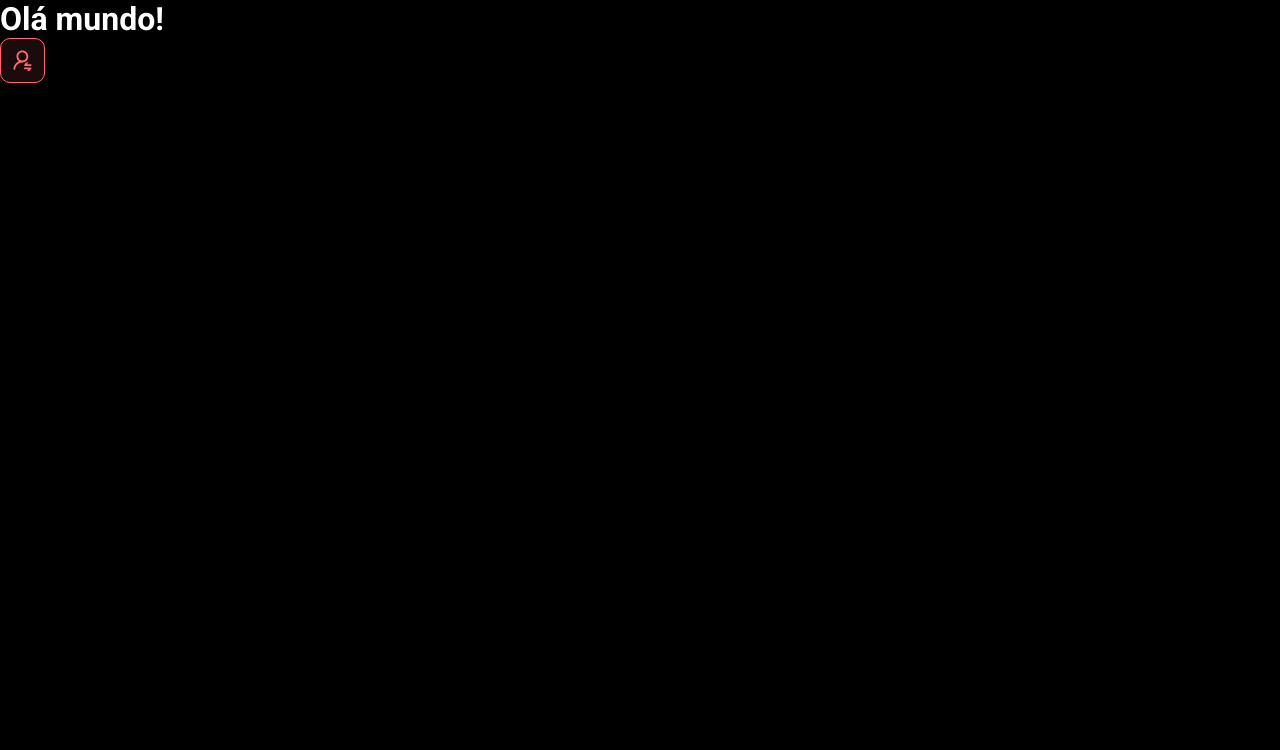
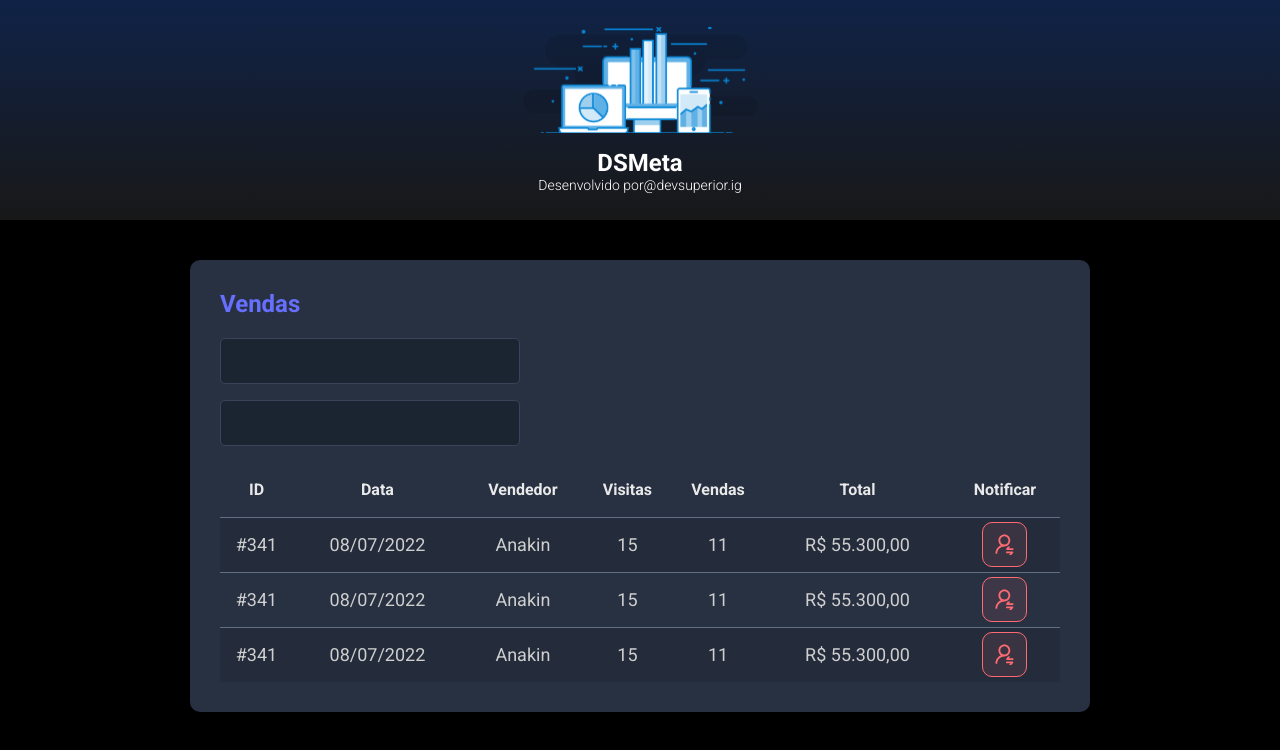
Before and after one commit to danielcrmnzs/dsmeta, a React (Vite) app in the folder frontend/: page / in a window 1280 px wide. Shown: the top 750 px of the page. Built offline with nearby package versions, Linux system fonts and the light colour scheme.

Commit message:
Other components

```diff
--- /dev/null
+++ b/frontend/src/App.css
@@ -0,0 +1,9 @@
+.dsmeta-container {
+    width: 100%;
+    max-width: 900px;
+    margin: 0 auto;
+}
+
+#sales {
+    padding: 40px 10px;
+}
--- a/frontend/src/App.tsx
+++ b/frontend/src/App.tsx
@@ -1,10 +1,19 @@
-import NotificationButton from "./components/NotificationButton"
+import Header from "./components/Header"
+import SalesCard from "./components/SalesCard"
+
+import './App.css'
 
 function App() {
   return (
     <>
-      <h1>Olá mundo!</h1>
-      <NotificationButton />
+      <Header />
+      <main>
+        <section id='sales'>
+          <div className='dsmeta-container'>
+            <SalesCard />
+          </div>
+        </section>
+      </main>
     </>
   )
 }
--- /dev/null
+++ b/frontend/src/components/Header/index.tsx
@@ -0,0 +1,24 @@
+import logo from '../../assets/img/logo.svg'
+
+import './styles.css'
+
+function Header() {
+    return (
+        <>
+            <header>
+                <div className="dsmeta-logo-container">
+                    <img src={logo} alt="DSMeta" />
+                    <h1>DSMeta</h1>
+                    <p>
+                        Desenvolvido por
+                        <a href="https://www.instagram.com/devsuperior.ig/?hl=pt">
+                            @devsuperior.ig
+                        </a>
+                    </p>
+                </div>
+            </header>
+        </>
+    )
+}
+
+export default Header;
--- /dev/null
+++ b/frontend/src/components/Header/styles.css
@@ -0,0 +1,28 @@
+
+header {
+    background: linear-gradient(180deg, #102347 0%, #181818 100%);
+    height: 220px;
+    display: flex;
+    align-items: center;
+    justify-content: center;
+}
+
+.dsmeta-logo-container {
+    display: flex;
+    flex-direction: column;
+    align-items: center;
+}
+
+.dsmeta-logo-container img {
+    width: 235px;
+}
+
+.dsmeta-logo-container h1 {
+    margin-top: 15px;
+    font-size: 24px;
+}
+
+.dsmeta-logo-container p {
+    font-size: 14px;
+    font-weight: 300;
+}
--- /dev/null
+++ b/frontend/src/components/SalesCard/index.tsx
@@ -0,0 +1,77 @@
+import notificationIcon from '../../assets/img/notification-icon.svg'
+import NotificationButton from '../NotificationButton';
+
+import './styles.css'
+
+function SalesCard() {
+    return (
+        <div className="dsmeta-card">
+            <h2 className="dsmeta-sales-title">Vendas</h2>
+            <div>
+                <div className="dsmeta-form-control-container">
+                    <input className="dsmeta-form-control" type="text" />
+                </div>
+                <div className="dsmeta-form-control-container">
+                    <input className="dsmeta-form-control" type="text" />
+                </div>
+            </div>
+            <div>
+                <table className="dsmeta-sales-table">
+                    <thead>
+                        <tr>
+                            <th className="show992">ID</th>
+                            <th className="show576">Data</th>
+                            <th>Vendedor</th>
+                            <th className="show992">Visitas</th>
+                            <th className="show992">Vendas</th>
+                            <th>Total</th>
+                            <th>Notificar</th>
+                        </tr>
+                    </thead>
+                    <tbody>
+                        <tr>
+                            <td className="show992">#341</td>
+                            <td className="show576">08/07/2022</td>
+                            <td>Anakin</td>
+                            <td className="show992">15</td>
+                            <td className="show992">11</td>
+                            <td>R$ 55.300,00</td>
+                            <td>
+                                <div className='dsmeta-red-btn-container'>
+                                    <NotificationButton />
+                                </div>
+                            </td>
+                        </tr>
+                        <tr>
+                            <td className="show992">#341</td>
+                            <td className="show576">08/07/2022</td>
+                            <td>Anakin</td>
+                            <td className="show992">15</td>
+                            <td className="show992">11</td>
+                            <td>R$ 55.300,00</td>
+                            <td>
+                                <div className='dsmeta-red-btn-container'>
+                                    <NotificationButton />
+                                </div>
+                            </td>
+                        </tr> <tr>
+                            <td className="show992">#341</td>
+                            <td className="show576">08/07/2022</td>
+                            <td>Anakin</td>
+                            <td className="show992">15</td>
+                            <td className="show992">11</td>
+                            <td>R$ 55.300,00</td>
+                            <td>
+                                <div className='dsmeta-red-btn-container'>
+                                    <NotificationButton />
+                                </div>
+                            </td>
+                        </tr>
+                    </tbody>
+                </table>
+            </div>
+        </div>
+    )
+}
+
+export default SalesCard;
--- /dev/null
+++ b/frontend/src/components/SalesCard/styles.css
@@ -0,0 +1,97 @@
+.dsmeta-card {
+    background-color: #283142;
+    border-radius: 10px;
+    padding: 30px 10px;
+}
+
+.dsmeta-sales-title {
+    color: #676fff;
+    font-size: 24px;
+    margin-bottom: 20px;
+}
+
+.dsmeta-form-control {
+    height: 46px;
+    background-color: #1B2531;
+    border: 1px solid #384459;
+    border-radius: 5px;
+    width: 100%;
+    color: #9AAABE;
+    padding: 0 20px;
+    font-size: 18px;
+}
+
+.dsmeta-form-control-container {
+    margin-bottom: 16px;
+    max-width: 300px;
+}
+
+.dsmeta-sales-table {
+    width: 100%;
+    border-spacing: 0;
+    border-collapse: collapse;
+}
+
+.dsmeta-sales-table thead {
+    height: 55px;
+    font-size: 16px;
+    color: #E9E9E9;
+    font-weight: 700;
+}
+
+.dsmeta-sales-table tbody {
+    font-size: 14px;
+    font-weight: 400;
+    color: #CFCFCF;
+    text-align: center;
+}
+
+.dsmeta-sales-table tbody tr {
+    height: 74px;
+    border-top: 1px solid #5F6E82;
+}
+
+.dsmeta-sales-table tbody tr:hover>td {
+    background-color: #384459;
+}
+
+.dsmeta-sales-table tbody tr:nth-child(odd) {
+    background-color: #242C3B;
+}
+
+.dsmeta-red-btn-container {
+    display: flex;
+    justify-content: center;
+}
+
+.show576 {
+    display: none;
+}
+
+.show992 {
+    display: none;
+}
+
+@media (min-width: 576px) {
+    .show576 {
+        display: table-cell;
+    }
+
+    .dsmeta-card {
+        padding: 30px;
+    }
+
+    .dsmeta-sales-table tbody tr {
+        height: 55px;
+    }
+
+    .dsmeta-sales-table tbody {
+        font-size: 18px;
+    }
+}
+
+@media (min-width: 992px) {
+    .show992 {
+        display: table-cell;
+    }
+}
```
Also changed, not shown: frontend/src/assets/img/logo.svg (added).
